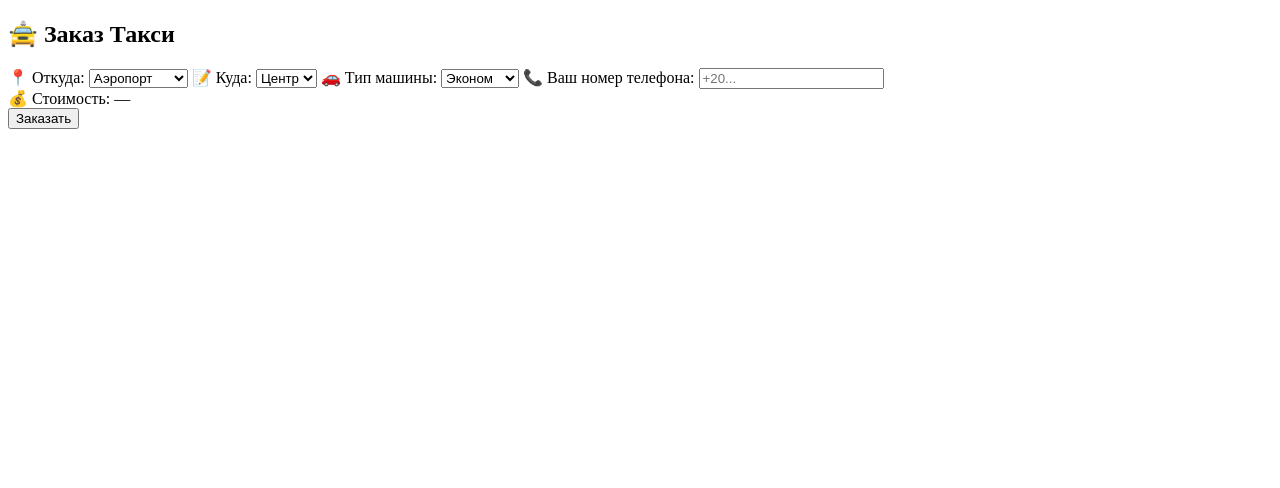
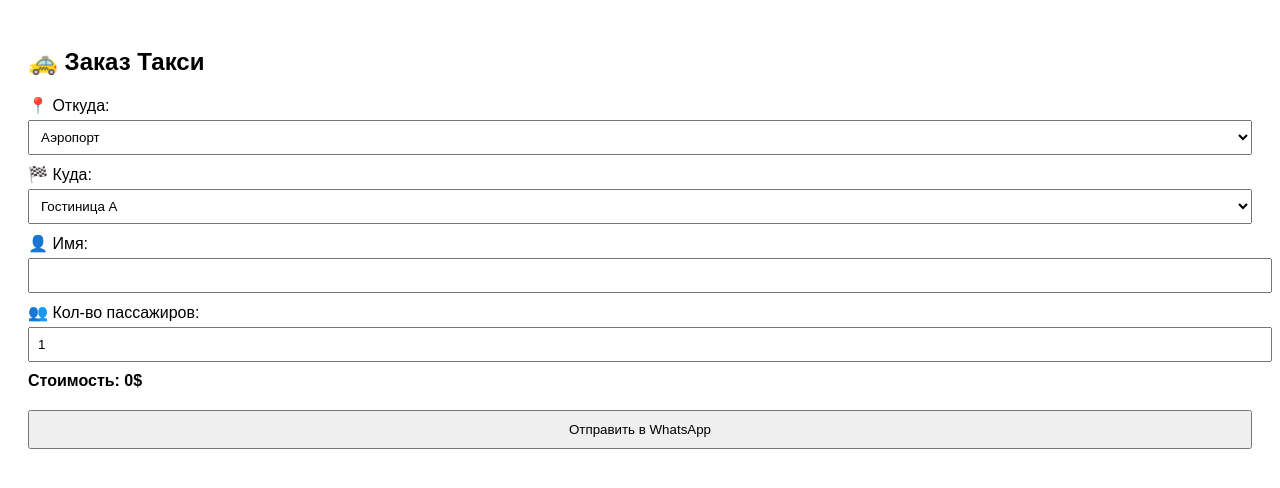
Before and after one commit to Muhammed-988/taxi-order-form, a plain HTML site: page index.html in a window 1280 px wide. Drawn offline with Linux system fonts and the light colour scheme.

Commit message:
Update index.html
Signed-off-by: Muhammed-988 <vg.tr1981@gmail.com>

```diff
--- a/index.html
+++ b/index.html
@@ -1,83 +1,73 @@
-
 <!DOCTYPE html>
 <html lang="ru">
 <head>
   <meta charset="UTF-8">
   <title>Заказ Такси</title>
   <style>
-    body {{ font-family: sans-serif; padding: 20px; max-width: 400px; margin: auto; }}
-    label {{ display: block; margin-top: 10px; }}
-    select, input {{ width: 100%; padding: 8px; margin-top: 5px; }}
-    button {{ margin-top: 20px; padding: 10px 20px; width: 100%; }}
-    #price {{ margin-top: 10px; font-weight: bold; color: green; }}
+    body { font-family: sans-serif; padding: 20px; }
+    label { display: block; margin-top: 10px; }
+    input, select { width: 100%; padding: 8px; margin-top: 5px; }
+    button { margin-top: 20px; padding: 10px; width: 100%; }
+    #price { margin-top: 10px; font-weight: bold; }
   </style>
 </head>
 <body>
-  <h2>🚖 Заказ Такси</h2>
+  <h2>🚕 Заказ Такси</h2>
 
   <label>📍 Откуда:</label>
   <select id="from" onchange="updatePrice()">
     <option value="Аэропорт">Аэропорт</option>
     <option value="Гостиница A">Гостиница A</option>
+    <option value="Гостиница B">Гостиница B</option>
   </select>
 
-  <label>📝 Куда:</label>
+  <label>🏁 Куда:</label>
   <select id="to" onchange="updatePrice()">
-    <option value="Центр">Центр</option>
-    <option value="Порт">Порт</option>
-    <option value="Пляж">Пляж</option>
+    <option value="Гостиница A">Гостиница A</option>
+    <option value="Аэропорт">Аэропорт</option>
+    <option value="Гостиница B">Гостиница B</option>
   </select>
 
-  <label>🚗 Тип машины:</label>
-  <select id="carType" onchange="updatePrice()">
-    <option value="Эконом">Эконом</option>
-    <option value="Комфорт">Комфорт</option>
-    <option value="Минивэн">Минивэн</option>
-  </select>
+  <label>👤 Имя:</label>
+  <input type="text" id="name" required>
 
-  <label>📞 Ваш номер телефона:</label>
-  <input type="text" id="phone" placeholder="+20..." />
+  <label>👥 Кол-во пассажиров:</label>
+  <input type="number" id="pax" value="1" min="1">
 
-  <div id="price">💰 Стоимость: —</div>
+  <div id="price">Стоимость: 0$</div>
 
-  <button onclick="sendToWhatsApp()">Заказать</button>
+  <button onclick="sendToWhatsApp()">Отправить в WhatsApp</button>
 
   <script>
-    const prices = {{
-      "Аэропорт": {{
-        "Центр": {{ "Эконом": 15, "Комфорт": 20, "Минивэн": 30 }},
-        "Порт": {{ "Эконом": 25, "Комфорт": 35, "Минивэн": 45 }}
-      }},
-      "Гостиница A": {{
-        "Пляж": {{ "Эконом": 10, "Комфорт": 15, "Минивэн": 20 }}
-      }}
-    }};
+    const prices = {
+      "Аэропорт-Гостиница A": 20,
+      "Аэропорт-Гостиница B": 25,
+      "Гостиница A-Аэропорт": 20,
+      "Гостиница B-Аэропорт": 25
+    };
 
-    function updatePrice() {{
-      const from = document.getElementById('from').value;
-      const to = document.getElementById('to').value;
-      const car = document.getElementById('carType').value;
-      const priceBox = document.getElementById('price');
-      const price = prices?.[from]?.[to]?.[car];
-      if (price) {{
-        priceBox.innerText = `💰 Стоимость: $${{price}}`;
-      }} else {{
-        priceBox.innerText = "💰 Стоимость: —";
-      }}
-    }}
+    function updatePrice() {
+      const from = document.getElementById("from").value;
+      const to = document.getElementById("to").value;
+      const key = `${from}-${to}`;
+      const price = prices[key] || 0;
+      document.getElementById("price").innerText = `Стоимость: ${price}$`;
+      return price;
+    }
 
-    function sendToWhatsApp() {{
-      const from = document.getElementById('from').value;
-      const to = document.getElementById('to').value;
-      const car = document.getElementById('carType').value;
-      const phone = document.getElementById('phone').value;
-      const price = prices?.[from]?.[to]?.[car];
+    function sendToWhatsApp() {
+      const from = document.getElementById("from").value;
+      const to = document.getElementById("to").value;
+      const name = document.getElementById("name").value;
+      const pax = document.getElementById("pax").value;
+      const price = updatePrice();
 
-      const message = `🚖 Новый заказ такси:%0A%0A📍 Откуда: ${from}%0A📝 Куда: ${to}%0A🚗 Машина: ${car}%0A💰 Стоимость: $${price || "—"}%0A📞 Телефон клиента: ${phone}`;
-      const encoded = encodeURI(message);
-      const whatsappNumber = '201122699228';
-      window.open(`https://wa.me/${whatsappNumber}?text=${encoded}`, '_blank');
-    }}
+      const message = `🚖 Заказ Такси\nИмя: ${name}\nОткуда: ${from}\nКуда: ${to}\nПассажиров: ${pax}\n💰 Стоимость: ${price}$`;
+      const phone = "201234567890"; // Заменить на нужный номер
+
+      const url = `https://wa.me/${phone}?text=${encodeURIComponent(message)}`;
+      window.open(url, '_blank');
+    }
   </script>
 </body>
 </html>
```
